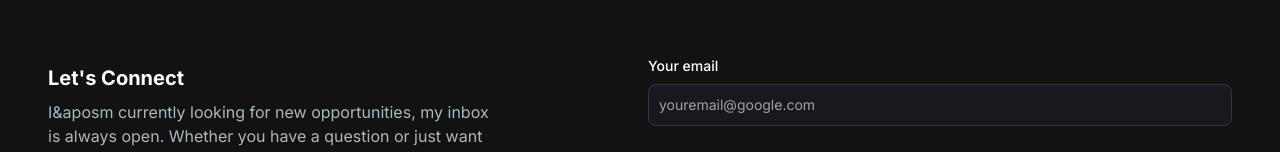
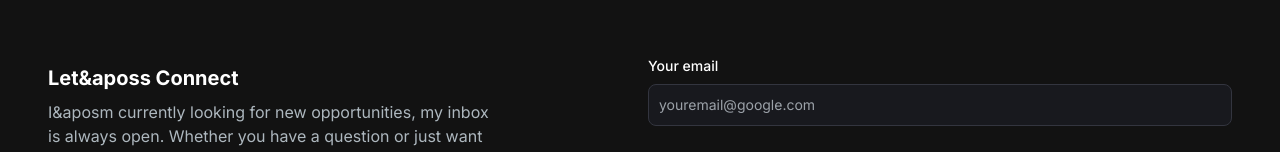
Before and after one commit to DaniloNicacio/danilonicacio.github.io, a Next.js app: page / in a window 1280 px wide. Shown: the part 1965-2117 px from the top of the page. Built offline with nearby package versions, Linux system fonts and the light colour scheme.

Commit message:
[REFACTOR] - Change ' symbol to &apos

```diff
--- a/app/components/EmailSection.jsx
+++ b/app/components/EmailSection.jsx
@@ -42,7 +42,7 @@ const EmailSection = () => {
     return (<section className = "grid md:grid-cols-2 my-12 md:my-12 py-24 gap-4 relative">
             <div className="bg-[radial-gradient(ellipse_at_center,_var(--tw-gradient-stops))] from-red-900 to-transparent rounded-full h-80 w-80 z-0 blur-lg absolute top-3/4 -left-4 transform -translate-x-1/2 -translate-1/2"></div>
         <div className="z-10">
-            <h5 className="text-xl font-bold text-white my-2">Let's Connect</h5>
+            <h5 className="text-xl font-bold text-white my-2">Let&aposs Connect</h5>
         <p className="text-[#ADB7BE] mb-4 max-w-md">
             {" "}
             I&aposm currently looking for new opportunities, my inbox is always open.
```
